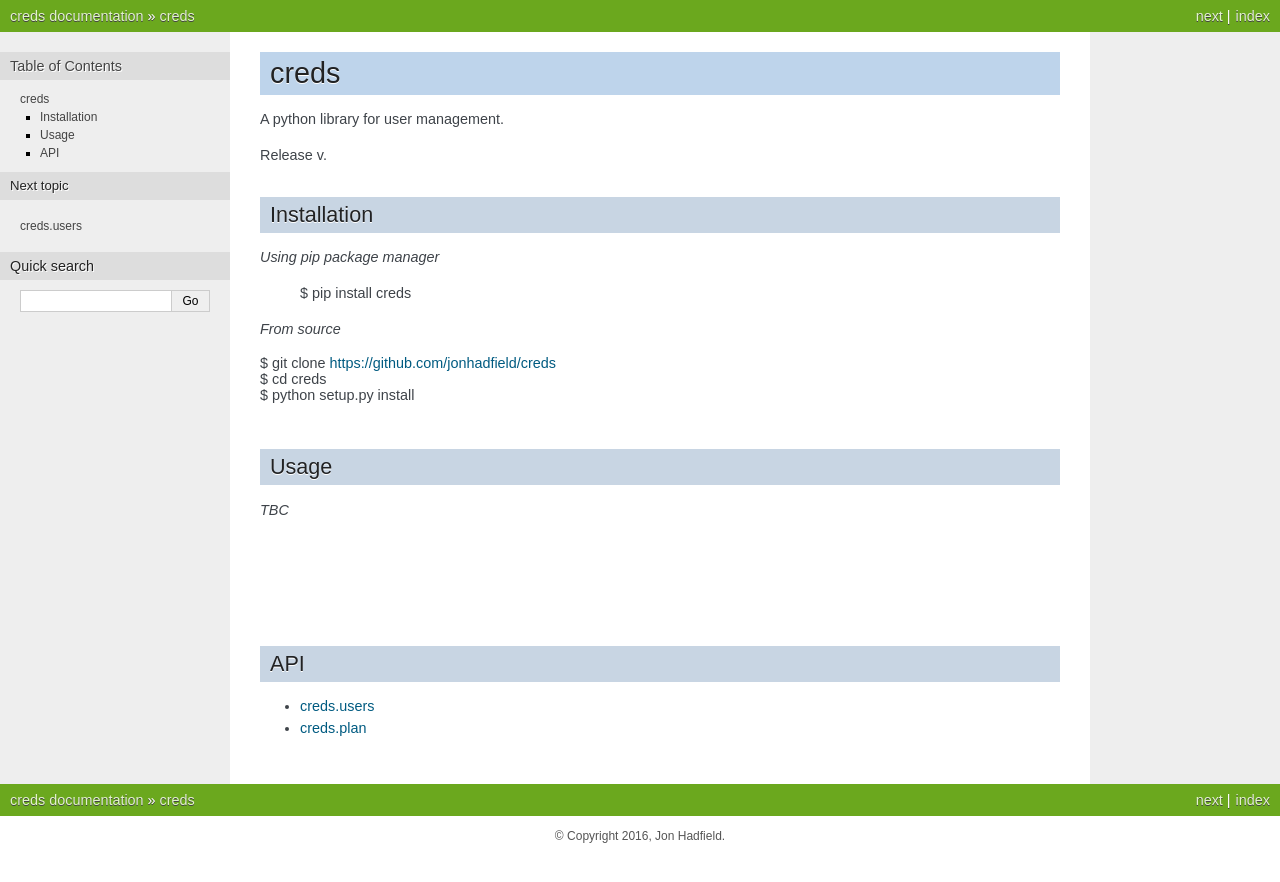
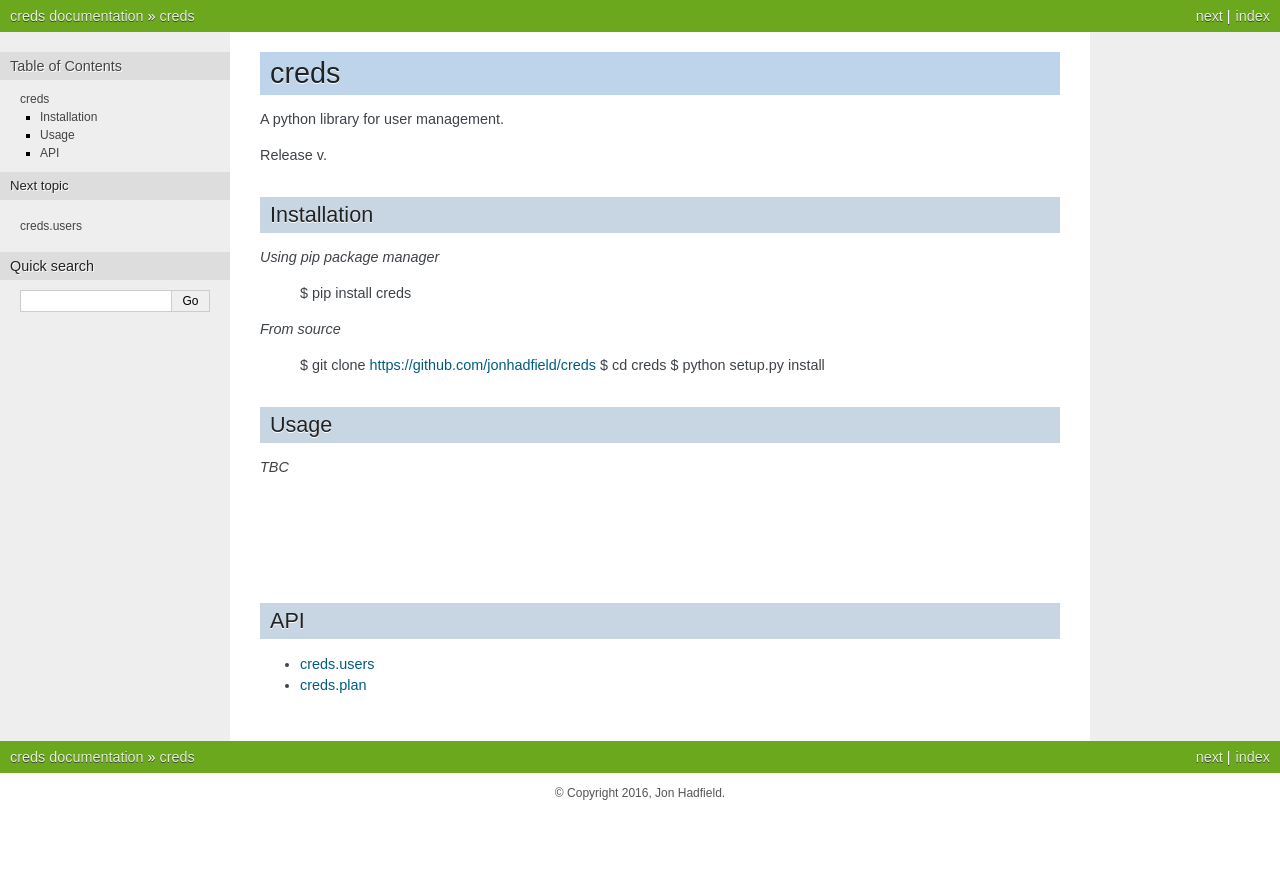
Before and after one commit to jonhadfield/creds, a Sphinx documentation site: the page built from docs/index.rst, in a window 1280 px wide. Shown: the top 882 px of the page. Built offline with Sphinx 7.4.7, drawn with Linux system fonts in a browser that asks for light colours; the version number could not be read and is left out.

```diff
--- a/docs/index.rst
+++ b/docs/index.rst
@@ -15,10 +15,9 @@ Installation
 
 *From source*
 
-|    $ git clone https://github.com/jonhadfield/creds
-|    $ cd creds
-|    $ python setup.py install
-|
+    $ git clone https://github.com/jonhadfield/creds
+    $ cd creds
+    $ python setup.py install
 
 Usage
 -----
```
